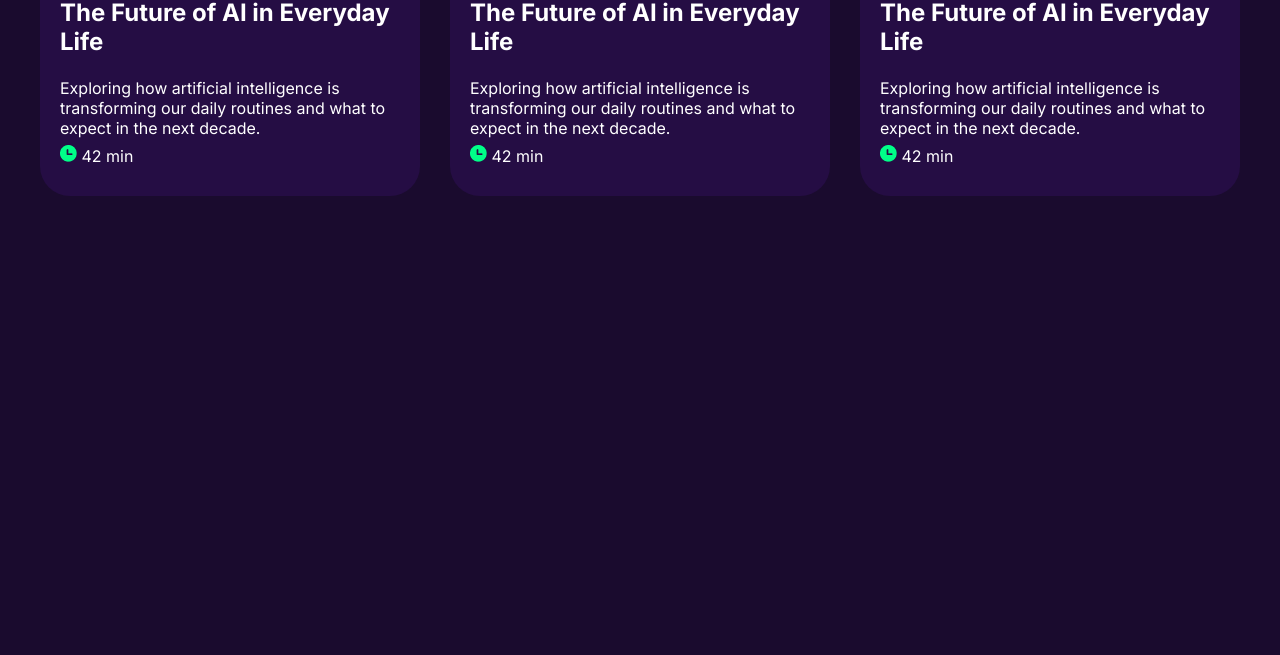
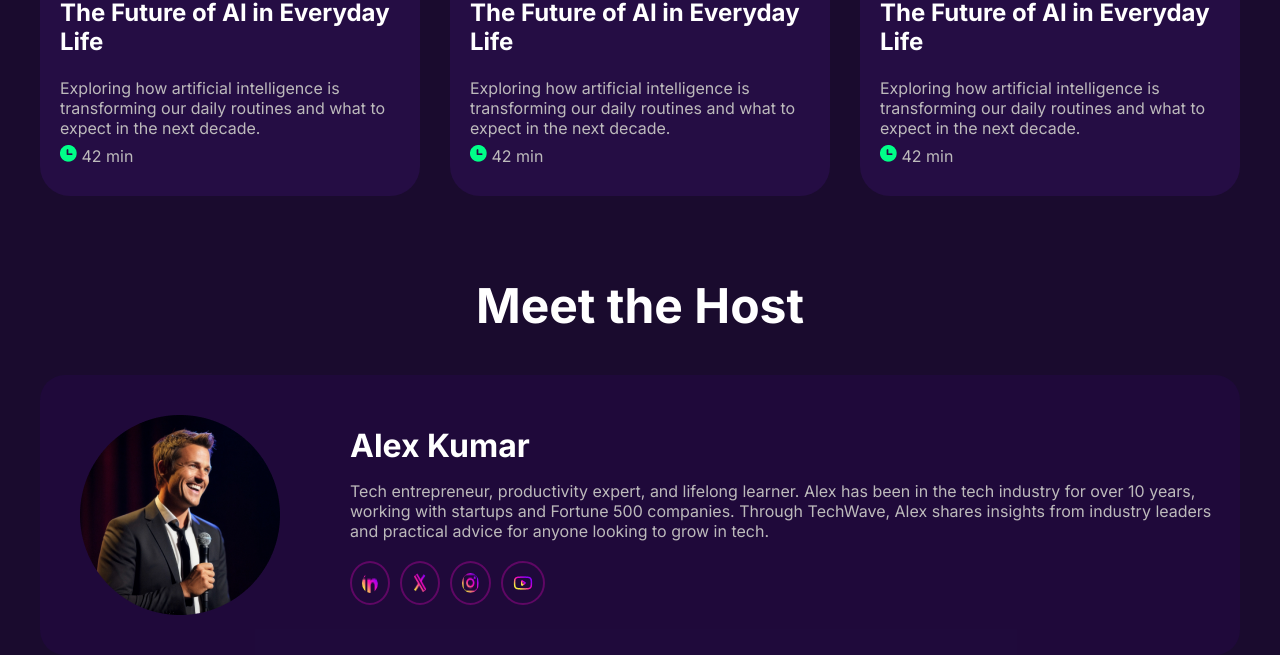
Before and after one commit to masum634510-png/B13-A02-TechWave, a plain HTML site: page index.html in a window 1280 px wide. Shown: the part 2928-3583 px from the top of the page. Before the commit the page ends 3174 px from the top, so only its background shows below. Drawn offline with Linux system fonts and the light colour scheme.

```diff
--- a/index.html
+++ b/index.html
@@ -157,6 +157,26 @@
 
             </div>
         </section>
+<!-- host --card--start -->
+        <section>
+            <h3 class="host-heading">Meet the Host</h3>
+            <div class="host-card">
+                <div class="host-image">
+                    <img src="./image/host.png" alt="">
+                </div>
+                <div class="host-text">
+                    <h3>Alex Kumar</h3>
+                    <p>Tech entrepreneur, productivity expert, and lifelong learner. Alex has been in the tech industry for over 10 years, working with startups and Fortune 500 companies. Through TechWave, Alex shares insights from industry leaders and practical advice for anyone looking to grow in tech.</p>
+                    <div class="host-icon">
+                        <img src="./image/linkedin.png" alt="">
+                        <img src="./image/x.png" alt="">
+                        <img src="./image/instagram.png" alt="">
+                        <img src="./image/youtube.png" alt="">
+
+                    </div>
+                </div>
+            </div>
+        </section>
 
     </main>
 
--- a/styles/style.css
+++ b/styles/style.css
@@ -332,7 +332,7 @@
 
 }
 .ifreme-text p{
-    color: white;
+    color: #c1bebef9;
     font-size: 16px;
     font-weight: 400;
     padding-top: 2px;
@@ -354,7 +354,52 @@
     align-items: center;
     text-align: center;
 }
-
+/* host--card--start */
+.host-heading{
+    font-size: 48px;
+    font-weight: 700;
+    text-align: center;
+    margin-top: 80px;
+    color: white;
+}
+.host-card{
+    max-width: 1200px;
+    margin: 0 auto;
+    margin-top: 40px;
+    display: flex;
+    justify-content: space-between;
+    align-items: center;
+    gap: 30px;
+    background-color: #24094783;
+    border-radius: 25px;
+}
+.host-image{
+    width: 200px;
+    height: 200px;
+    margin: 40px;
+}
+.host-text h3{
+    font-size: 32px;
+    font-weight: 700;
+    color: white;
+}
+.host-text p{
+    font-size: 16px;
+    font-weight: 400;
+    padding-top: 16px;
+    color: #c1bebef9;
+    padding-right: 10px;
+}
+.host-icon{
+    display: flex;
+    gap: 10px;
+    padding-top: 20px;
+}
+.host-icon img{
+    border: 2px solid rgba(230, 5, 189, 0.322);
+    padding: 10px;
+    border-radius: 50%;
+}
 
 
 
@@ -433,8 +478,23 @@
     .section-container h2{
         font-size: 36px;
     }
+    /* host--card--start */
+    .host-card{
+        display: flex;
+        flex-direction: column;
+    }
+    .host-text{
+        text-align: center;
+        padding: 15px;
+    }
+    .host-heading{
+        font-size: 40px;
 
-
+    }
+    .host-icon{
+        display: flex;
+        justify-content: center;
+    }
 
 
 }
```
